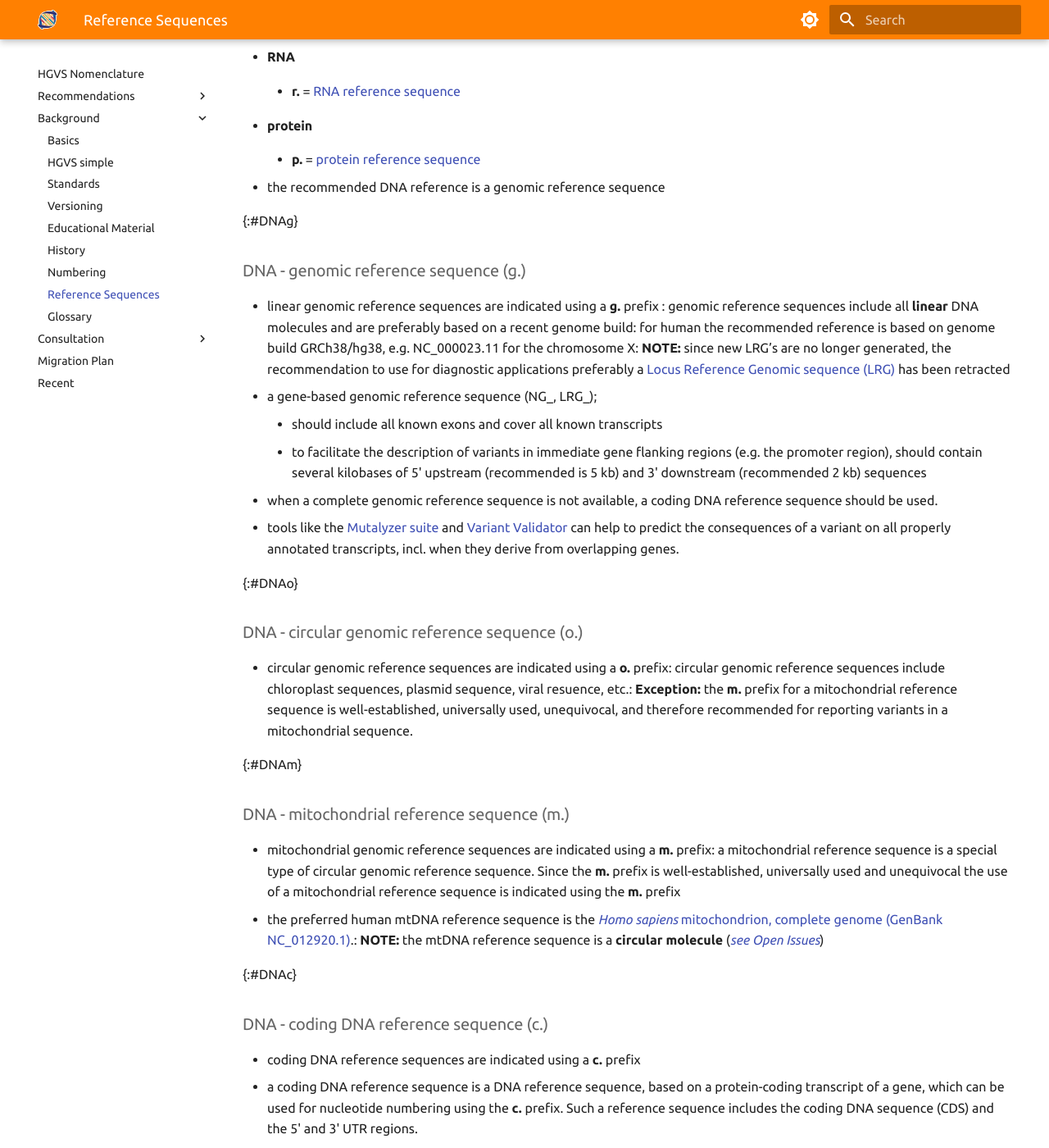
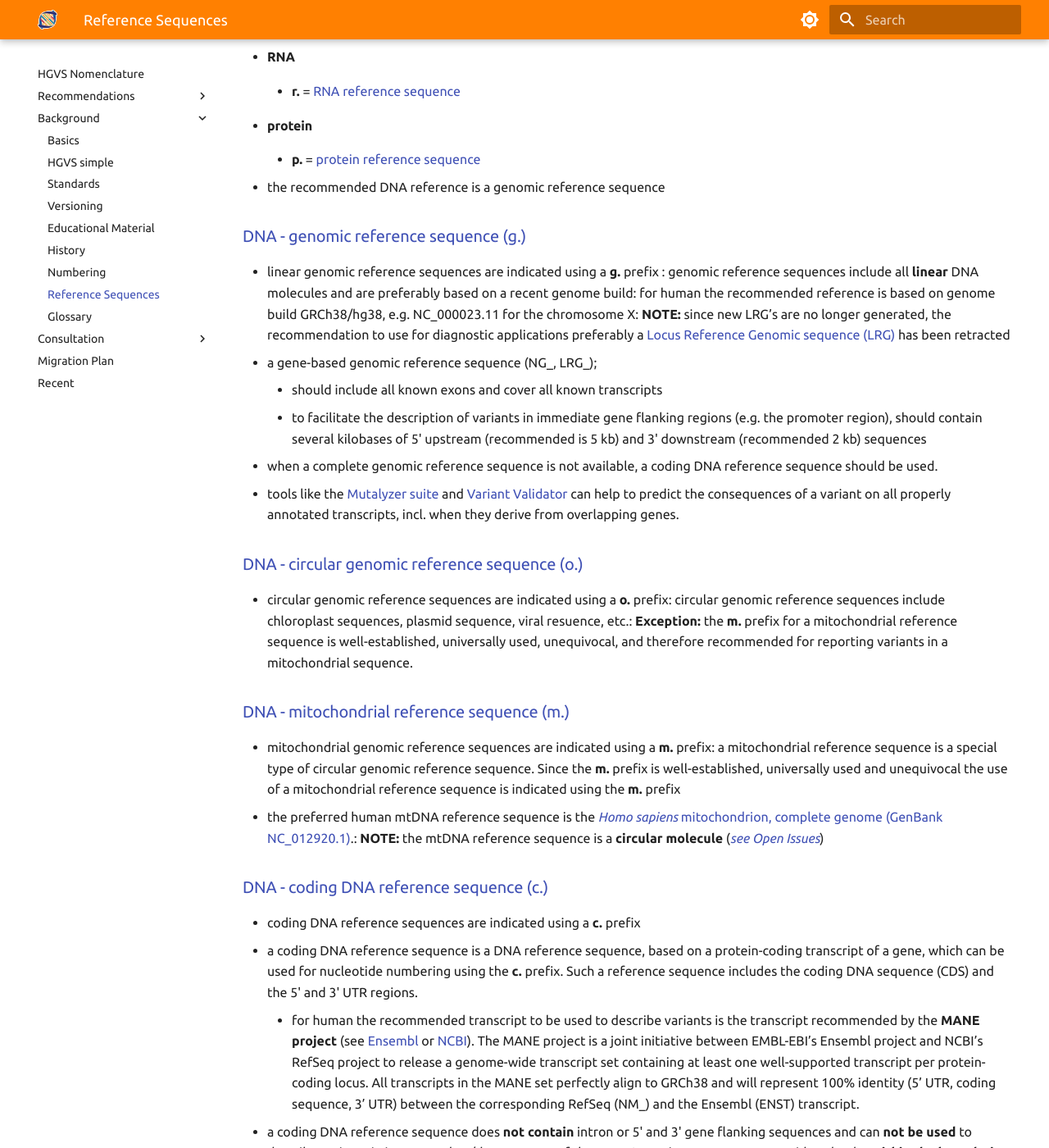
Before and after one commit to HGVSnomenclature/hgvs-nomenclature, an MkDocs documentation site: the page built from docs/background/refseq.md, in a window 1280 px wide and 1400 px high, scrolled down 3286 px. Shown: the whole window at 82% size. Built offline with MkDocs 1.6.1 and Material for MkDocs 9.7.7, drawn with Linux system fonts in a browser that asks for light colours; some of the changed text lies outside the part shown.

Commit message:
replace jekyll anchors with html anchors

```diff
--- a/docs/background/refseq.md
+++ b/docs/background/refseq.md
@@ -75,7 +75,7 @@
     * **p.**    =    [protein reference sequence](#proteinp)
 * the recommended DNA reference is a genomic reference sequence
 
-{:#DNAg}
+<a name="DNAg"/>
 
 ### DNA - genomic reference sequence (g.)
 
@@ -86,20 +86,20 @@
 * when a complete genomic reference sequence is not available, a coding DNA reference sequence should be used.
 * tools like the [Mutalyzer suite](http://www.mutalyzer.nl/position-converter) and [Variant Validator](http://www.variantvalidator.org) can help to predict the consequences of a variant on all properly annotated transcripts, incl. when they derive from overlapping genes.
 
-{:#DNAo}
+<a name="DNAo"/>
 
 ### DNA - circular genomic reference sequence (o.)
 
 * circular genomic reference sequences are indicated using a **o.** prefix: circular genomic reference sequences include chloroplast sequences, plasmid sequence, viral resuence, etc.: **Exception:**  the **m.** prefix for a mitochondrial reference sequence is well-established, universally used, unequivocal, and therefore recommended for reporting variants in a mitochondrial sequence.
 
-{:#DNAm}
+<a name="DNAm"/>
 
 ### DNA - mitochondrial reference sequence (m.)
 
 * mitochondrial genomic reference sequences are indicated using a **m.** prefix: a mitochondrial reference sequence is a special type of circular genomic reference sequence. Since the **m.** prefix is well-established, universally used and unequivocal the use of a mitochondrial reference sequence is indicated using the **m.** prefix
 * the preferred human mtDNA reference sequence is the [_Homo sapiens_ mitochondrion, complete genome (GenBank NC_012920.1)](http://www.ncbi.nlm.nih.gov/nucleotide/NC_012920.1).: **NOTE:**    the mtDNA reference sequence is a **circular molecule** ([_see Open Issues_](/consultation/open-issues/#circular))
 
-{:#DNAc}
+<a name="DNAc"/>
 
 ### DNA - coding DNA reference sequence (c.)
 
@@ -114,7 +114,7 @@
     * for human, [EBI](http://www.ensembl.org/Help/Glossary?id=346) uses the following hierarchy to select the prefered transcript: **1.** longest CCDS translation with no stop codons. **2.** if no (1), choose the longest Ensembl/Havana merged translation with no stop codons. **3.** if no (2), choose the longest translation with no stop codons. **4.** if no translation, choose the longest non-protein-coding transcript.
 * when a **gene is located on the minus strand** the location of a variant nucleotide may differ when described based on a genomic or a coding DNA reference sequence. Applying the 3'rule, NC\_000023.10:g.32361300del describes the deletion of a T from a mononucleotide stretch in the DMD gene. On the opposite strand NC\_000023.10:g.32361300 links to nucleotide NM\_004006.1:c.5690. However, applying the 3'rule, based on a coding DNA reference sequence this variant is described as NM\_004006.1:c.5697del (linking to NC\_000023.10:g.32361293). See also [different genomic (g.) and coding DNA (c.) descriptions](/recommendations/DNA/variant/repeated/).
 
-{:#DNAn}
+<a name="DNAn"/>
 
 ### DNA - non-coding DNA reference sequence (n.)
 
@@ -127,7 +127,7 @@
 * the non-coding DNA reference sequence should be complete, cover the major and largest transcript known
 * when a **gene is located on the minus strand** the location of a variant nucleotide may differ when described based on a genomic or a coding DNA reference sequence (see example under coding DNA reference sequence).
 
-{:#RNAr}
+<a name="RNAr"/>
 
 ### RNA reference sequence (r.)
 
@@ -140,7 +140,7 @@
 * the RNA reference sequence includes the entire transcript, excluding the poly A-tail.
 * when a **gene is located on the minus strand** the location of a variant nucleotide may differ when described based on a genomic or a coding DNA reference sequence (see example under coding DNA reference sequence).
 
-{:#proteinp}
+<a name="proteinp"/>
 
 ### protein reference sequence (p.)
 
@@ -151,7 +151,7 @@
     * for LRG\_'s the annotated "**protein isoform 1**" is described as "**<font color="red">p1</font>**", e.g. LRG\_199**<font color="red">p1</font>**:p.(Val25Gly)
 * a protein reference sequence should represent the primary translation product, not a processed mature protein, and thus includes the starting Methionine, any signal peptide sequences, etc.
 
-{:#note}
+<a name="note"/>
 
 ## Notes
 
@@ -161,7 +161,7 @@
 * because it creates a "tight coupling" between two systems that have no coordination. For example, what if NCBI wants to change the meaning of the identifers?
 * because it precludes other systems that might have perfectly valid identifiers. In particular, the thinking here relates to future graph genome work in which segments might be referred to by other identifiers (perhaps identifiers not even shared). If the implementation were to **require** that g. variant accessions start with NC\_ (or any predefined list), it would make it impossible to use that software in other contexts
 
-{:#discuss}
+<a name="discuss"/>
 
 ## Q&A
 
@@ -183,7 +183,7 @@
 
 * When description in relation to a reference sequence is problematic, could one specify the variant by giving 20 bp of flanking sequence on both sides?: In many cases this would be OK, but for recently duplicated genes or genes which contain repeated segments, giving 20 nucleotides to either side will not be sufficient. Furthermore, descriptions will become very long. For problematic cases the best method is probably to include the raw data, i.e. submit the sample sequence to [GenBank](http://www.ncbi.nlm.nih.gov/genbank/submit) and give the accession.version number obtained.
 
-{:#mtDNA}
+<a name="mtDNA"/>
 
 * How should sequence variants in the mitochondrial DNA (mtDNA) be described ? (_M Paalman, Human Mutation_): The mtDNA genome is rather small and completely sequenced. Variants in the mitochondrial DNA should therefore be described in relation to a the full mitochondrial DNA sequence, i.e. for human [the _Homo sapiens_ mitochondrion, complete genome (GenBank NC\_012920.1)](http://www.ncbi.nlm.nih.gov/nucleotide/NC_012920.1). The mtDNA encodes a range of different proteins. Changes at protein level should be described based on a protein reference sequence, e.g. YP\_003024031.1:p.Leu156Pro.: **NOTE**:    for issues related to mitochondrial DNA sequences [see MITOMAP](http://www.mitomap.org/): **NOTE**:    by exception, it is for this mitochondrial reference sequence allowed to specify the gene affected
     * NC\_012920.1:m.3243A>G describes variant 3243A>G based on the mitochondrial reference sequence NC\_012920.1
```
Also changed, not shown: 1 other file.
